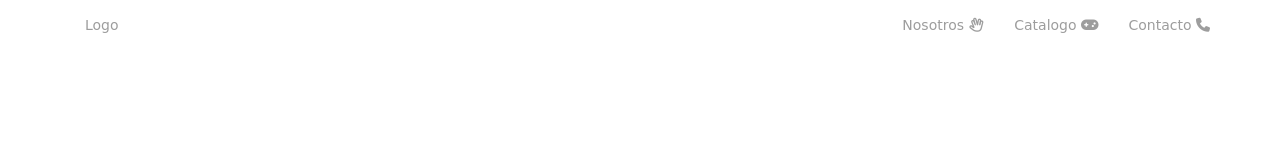
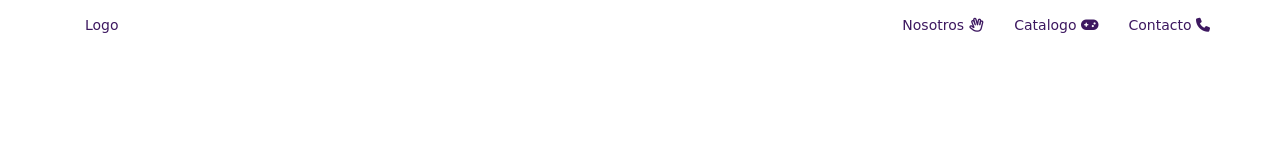
Before and after one commit to franrt/game-planet, a plain HTML site: page index1.html in a window 1280 px wide. Drawn offline with nearby package versions, Linux system fonts and the light colour scheme; a web font is replaced by a local one.

Commit message:
links navbar de colores

```diff
--- a/assets/css/nav.css
+++ b/assets/css/nav.css
@@ -6,3 +6,7 @@
 	background-color: transparent;
 	border: none;
 }
+.navbar-inverse .navbar-nav li a{
+	color: #3D1860;
+	transition: .5s all ease;
+}
```
